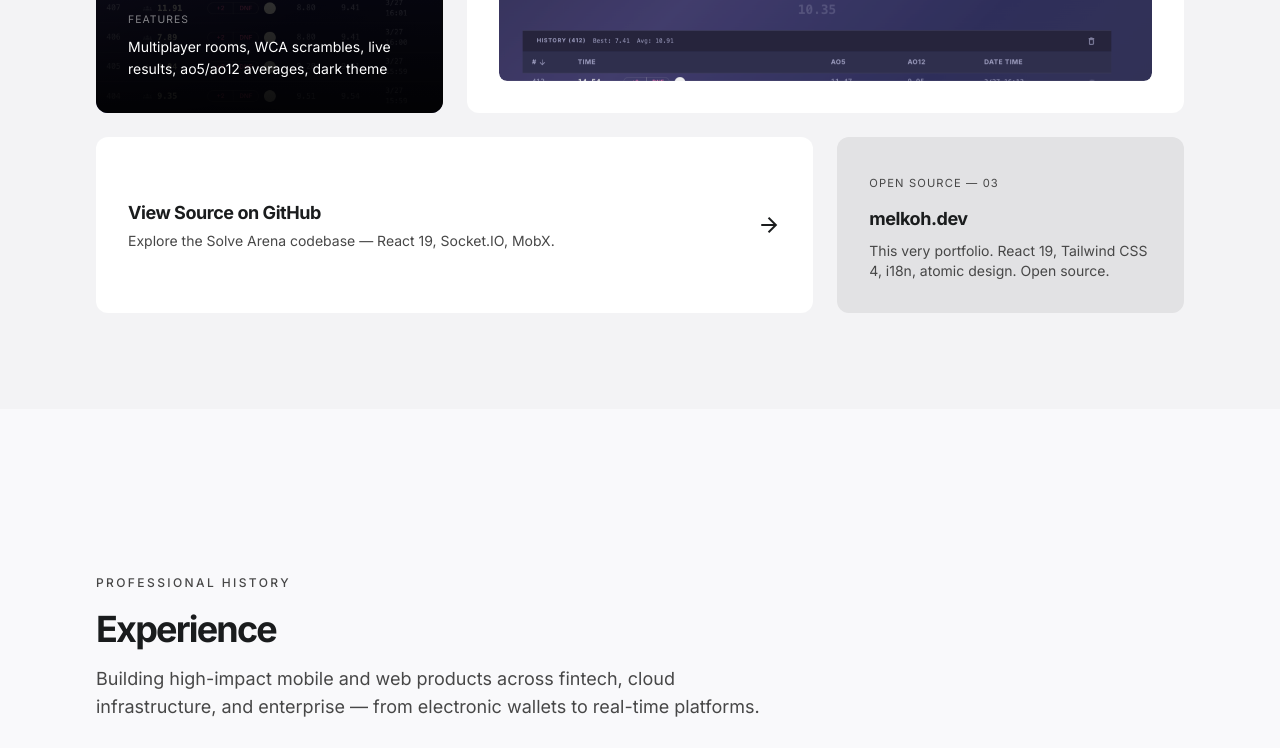
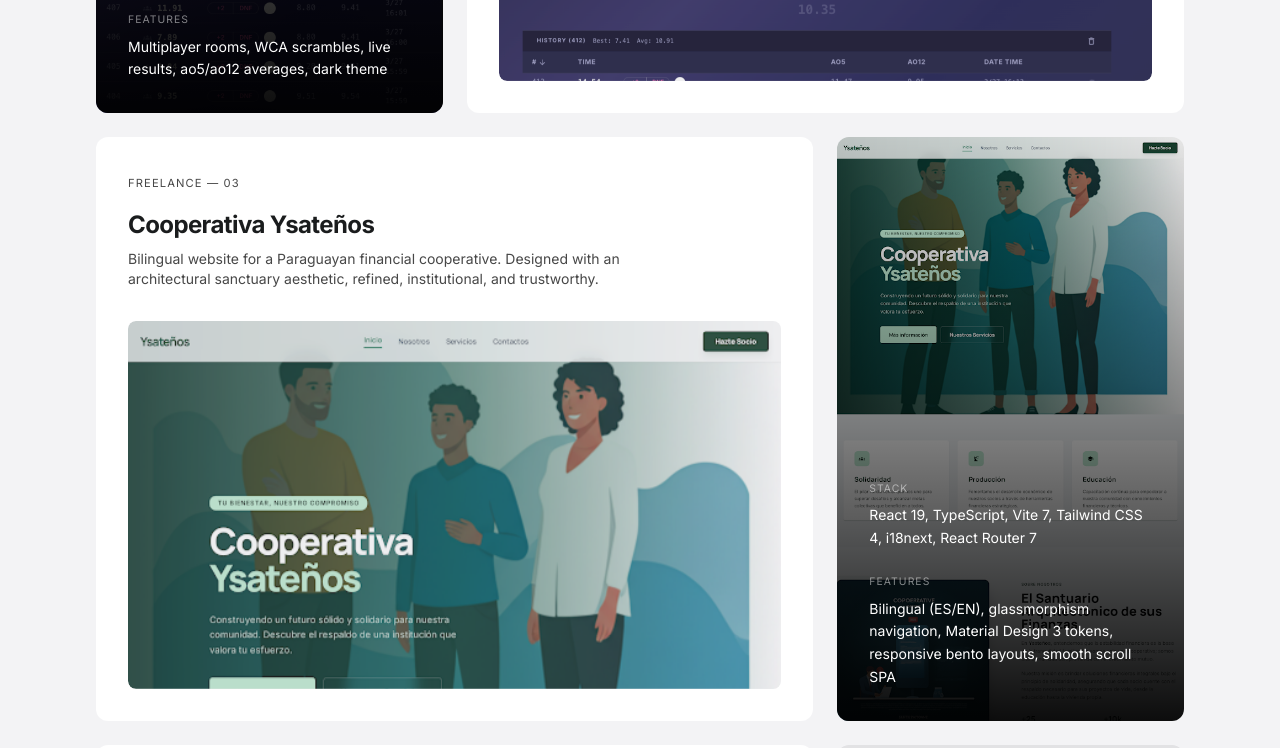
Before and after one commit to Melkoh02/melkoh.dev, a React (Vite) app: page / in a window 1280 px wide. Shown: the part 2060-2808 px from the top of the page. Built offline with nearby package versions, Linux system fonts and the light colour scheme.

Commit message:
Add Coop-Ysa project

```diff
--- a/src/components/organisms/BentoGrid.tsx
+++ b/src/components/organisms/BentoGrid.tsx
@@ -5,11 +5,13 @@ import solveArenaBg from "../../assets/solve_arena_02.png";
 import mango01 from "../../assets/mango_01.png";
 import mango02 from "../../assets/mango_02.png";
 import mango03 from "../../assets/mango_03.png";
+import coopYsaImg from "../../assets/coop_ysa_01.png";
 
 const SOLVE_ARENA_URL = "https://melkoh02.github.io/solve-arena/";
 const SOLVE_ARENA_REPO = "https://github.com/Melkoh02/solve-arena";
 const MELKOH_DEV_REPO = "https://github.com/Melkoh02/melkoh.dev";
 const MANGO_URL = "https://www.billetera.com.py/";
+const COOP_YSA_REPO = "https://github.com/melkoh02/coop-ysa";
 
 export default function BentoGrid() {
   const { t } = useTranslation();
@@ -144,6 +146,60 @@ export default function BentoGrid() {
           </div>
         </a>
 
+        {/* Cooperativa Ysateños — Featured Card */}
+        <a
+          href={COOP_YSA_REPO}
+          target="_blank"
+          rel="noopener noreferrer"
+          className="md:col-span-8 bg-surface-container-lowest p-8 rounded-xl flex flex-col justify-between min-h-[400px] group hover:shadow-lg transition-all duration-300">
+          <div>
+            <span className="font-label text-[0.7rem] uppercase tracking-widest text-on-surface-variant">
+              {t("portfolio.coopYsaLabel")}
+            </span>
+            <h3 className="text-2xl font-bold mt-4 tracking-tight group-hover:text-primary-fixed transition-colors">
+              {t("portfolio.coopYsaTitle")}
+            </h3>
+            <p className="mt-2 text-sm text-on-surface-variant max-w-xl">
+              {t("portfolio.coopYsaSubtitle")}
+            </p>
+          </div>
+          <div className="relative w-full aspect-video rounded-lg overflow-hidden mt-8 bg-surface-container">
+            <img
+              src={coopYsaImg}
+              alt={t("portfolio.coopYsaAlt")}
+              className="object-cover object-top w-full h-full opacity-90 mix-blend-multiply group-hover:scale-105 transition-transform duration-500"
+            />
+          </div>
+        </a>
+
+        {/* Coop Ysateños Details Card */}
+        <div className="md:col-span-4 rounded-xl flex flex-col justify-end relative overflow-hidden group hover:shadow-lg transition-all duration-300">
+          <img
+            src={coopYsaImg}
+            alt=""
+            className="absolute inset-0 w-full h-full object-cover object-top group-hover:scale-105 transition-transform duration-500"
+          />
+          <div className="absolute inset-0 bg-gradient-to-b from-black/10 via-black/50 to-black/95" />
+          <div className="relative p-8 space-y-6">
+            <div>
+              <h4 className="font-label text-[0.65rem] uppercase tracking-widest text-white/50 mb-2">
+                {t("portfolio.coopYsaTechLabel")}
+              </h4>
+              <p className="text-sm text-white leading-relaxed">
+                {t("portfolio.coopYsaTechDescription")}
+              </p>
+            </div>
+            <div>
+              <h4 className="font-label text-[0.65rem] uppercase tracking-widest text-white/50 mb-2">
+                {t("portfolio.coopYsaFeaturesLabel")}
+              </h4>
+              <p className="text-sm text-white leading-relaxed">
+                {t("portfolio.coopYsaFeatures")}
+              </p>
+            </div>
+          </div>
+        </div>
+
         {/* View Source Card — LEFT */}
         <a
           href={SOLVE_ARENA_REPO}
--- a/src/localization/locales/en.json
+++ b/src/localization/locales/en.json
@@ -33,7 +33,15 @@
     "mangoStat": "1M+",
     "mangoStatLabel": "Active Users",
     "mangoStatDescription": "One of Paraguay's leading electronic wallets, processing payments, transfers, and credit services at scale.",
-    "melkohDevLabel": "Open Source — 03",
+    "coopYsaLabel": "Freelance — 03",
+    "coopYsaTitle": "Cooperativa Ysateños",
+    "coopYsaSubtitle": "Bilingual website for a Paraguayan financial cooperative. Designed with an architectural sanctuary aesthetic, refined, institutional, and trustworthy.",
+    "coopYsaAlt": "Cooperativa Ysateños — cooperative website interface",
+    "coopYsaTechLabel": "Stack",
+    "coopYsaTechDescription": "React 19, TypeScript, Vite 7, Tailwind CSS 4, i18next, React Router 7",
+    "coopYsaFeaturesLabel": "Features",
+    "coopYsaFeatures": "Bilingual (ES/EN), glassmorphism navigation, Material Design 3 tokens, responsive bento layouts, smooth scroll SPA",
+    "melkohDevLabel": "Open Source — 04",
     "melkohDevTitle": "melkoh.dev",
     "melkohDevDescription": "This very portfolio. React 19, Tailwind CSS 4, i18n, atomic design. Open source.",
     "viewRepoTitle": "View Source on GitHub",
--- a/src/localization/locales/es.json
+++ b/src/localization/locales/es.json
@@ -33,7 +33,15 @@
     "mangoStat": "1M+",
     "mangoStatLabel": "Usuarios Activos",
     "mangoStatDescription": "Una de las billeteras electrónicas líderes de Paraguay, procesando pagos, transferencias y servicios de crédito a escala.",
-    "melkohDevLabel": "Código Abierto — 03",
+    "coopYsaLabel": "Freelance — 03",
+    "coopYsaTitle": "Cooperativa Ysateños",
+    "coopYsaSubtitle": "Sitio web bilingüe para una cooperativa financiera paraguaya. Diseñado con una estética de santuario arquitectónico, refinado, institucional y confiable.",
+    "coopYsaAlt": "Cooperativa Ysateños — interfaz del sitio web de la cooperativa",
+    "coopYsaTechLabel": "Stack",
+    "coopYsaTechDescription": "React 19, TypeScript, Vite 7, Tailwind CSS 4, i18next, React Router 7",
+    "coopYsaFeaturesLabel": "Características",
+    "coopYsaFeatures": "Bilingüe (ES/EN), navegación con glassmorphism, tokens Material Design 3, layouts bento responsivos, SPA con scroll suave",
+    "melkohDevLabel": "Código Abierto — 04",
     "melkohDevTitle": "melkoh.dev",
     "melkohDevDescription": "Este mismo portafolio. React 19, Tailwind CSS 4, i18n, diseño atómico. Código abierto.",
     "viewRepoTitle": "Ver código en GitHub",
```
Also changed, not shown: src/assets/coop_ysa_01.png (added).
